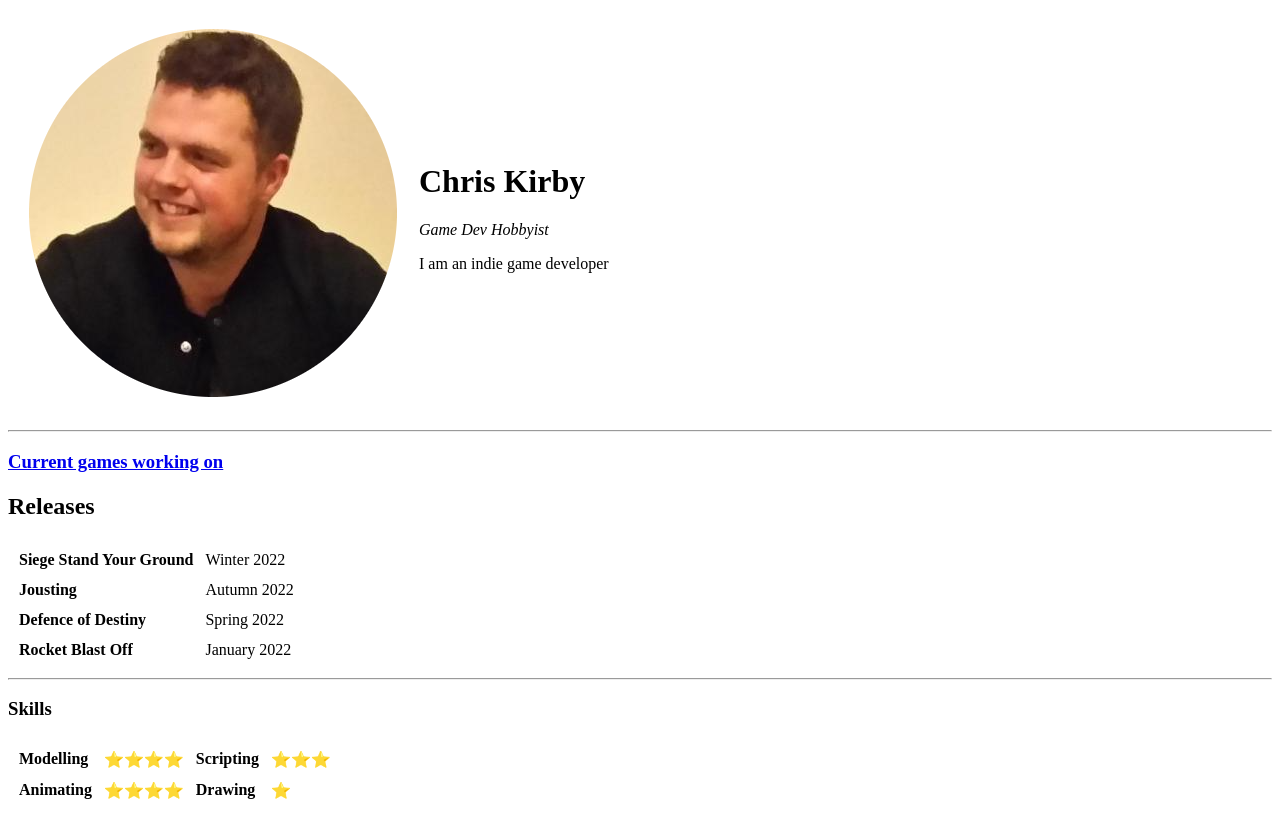
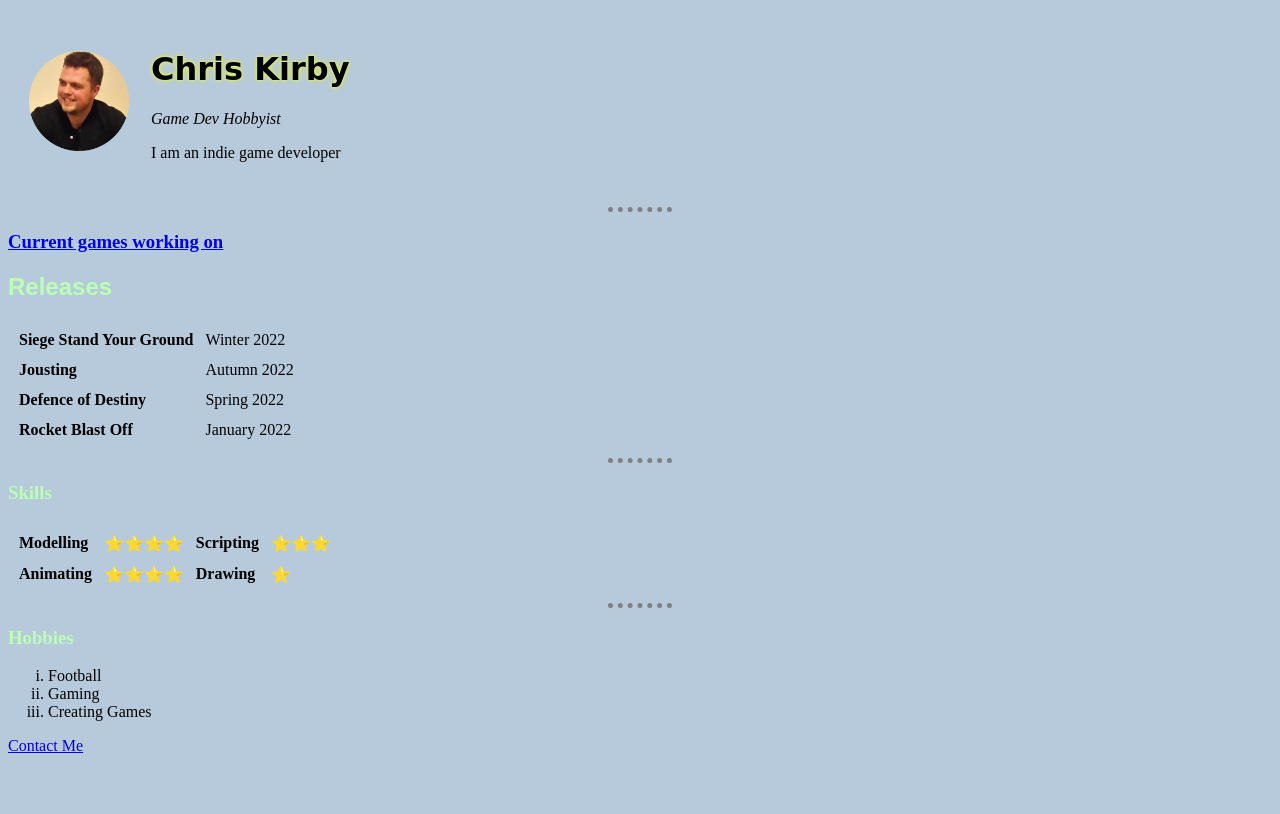
Before and after one commit to ChrisKirby14/CV, a plain HTML site: page index.html in a window 1280 px wide. Shown: the top 814 px of the page. Drawn offline with Linux system fonts and the light colour scheme.

Commit message:
update website files

```diff
--- /dev/null
+++ b/css/style.css
@@ -0,0 +1,26 @@
+body {
+  background-color: #B7CADB;
+}
+hr {
+  border-style: none;
+  border-top: dotted;
+  border-color: grey;
+  border-width: 5px;
+  width: 5%;
+}
+
+img {
+  height: 100px;
+}
+
+h1{
+  font-family: "Lucida Handwriting", Cursive;
+  text-shadow: 0 0 3px #BAFFB4, 0 0 5px #FFE400;
+}
+h2 {
+  font-family: "Papyrus", Fantasy;
+  color: #BAFFB4;
+}
+h3 {
+  color: #BAFFB4;
+}
--- a/index.html
+++ b/index.html
@@ -4,6 +4,7 @@
 <head>
   <meta charset="utf-8">
   <title>Chris Kirby's Personal Site</title>
+  <link rel="stylesheet" href="css/style.css">
 </head>
 
 <body>
```
Also changed, not shown: contact.html (+1 -0 lines), currentgames.html (+1 -0 lines).
